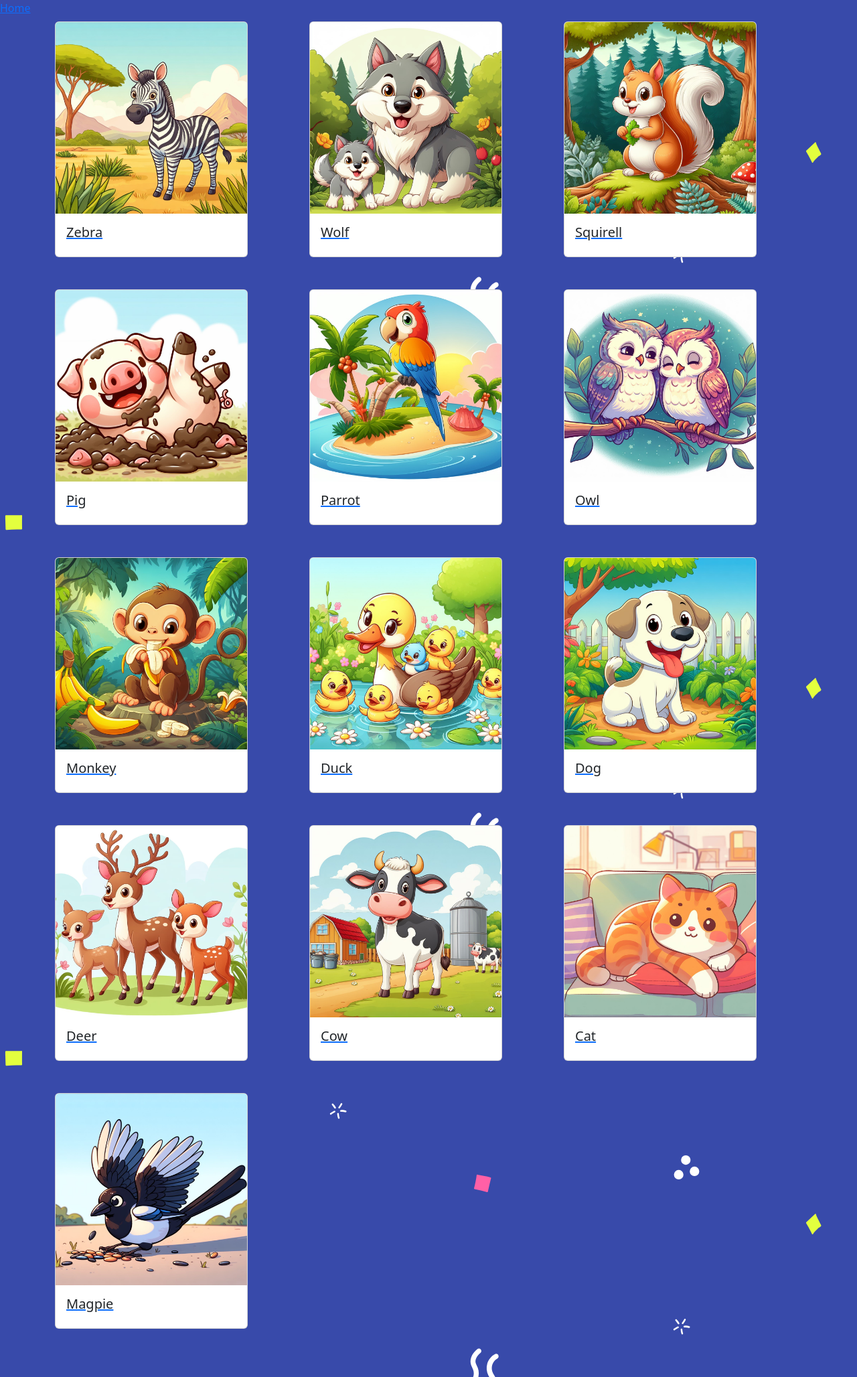
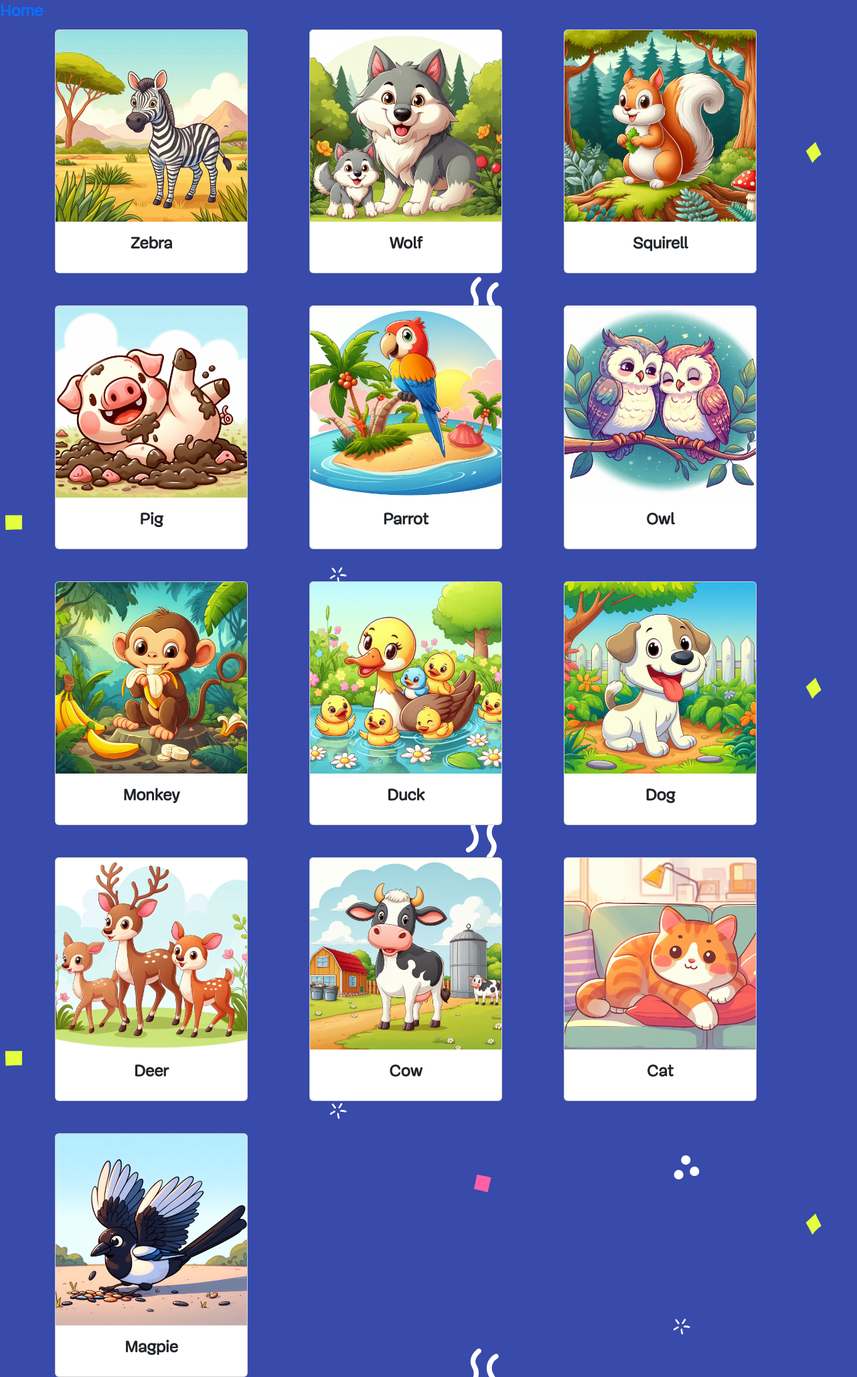
Before and after one commit to exicarus/exicarus.github.io, a Jekyll site: the page built from index.md, in a window 1280 px wide. Shown: the whole page at 67% size. Built offline with Jekyll 4.4.1, drawn with Linux system fonts in a browser that asks for light colours.

Commit message:
Update: Add Font

```diff
--- a/assets/css/style.scss
+++ b/assets/css/style.scss
@@ -3,6 +3,22 @@
 
 @import "bootstrap-5.3.2/scss/bootstrap.scss";
 
+@font-face {
+	font-family: "Mija";
+	src: url("/assets/font/Mija W03 Regular.ttf");
+}
+
 body {
-    background: url("/assets/images/confetti.svg");
+    background: url("/assets/img/confetti.svg");
 }
+
+.card:hover {
+    transform: scale(1.1);
+}
+
+a {
+    text-decoration: none;
+    font-family: "Mija";
+    font-weight: bold;
+    font-size: x-large;
+}
--- a/index.md
+++ b/index.md
@@ -12,8 +12,8 @@
                         <a href="{{ post.url }}" alt="{{ mod }}">
                             <div class="card" style="width: 18rem;">
                                 <img class="card-img-top" src="{{ post.image }}" alt="Card image cap">
-                                <div class="card-body">
-                                    <h5 class="card-title">{{ post.title }}</h5>
+                                <div class="card-body text-center">
+                                    <div class="card-title">{{ post.title }}</div>
                                 </div>
                             </div>
                         </a>
```
Also changed, not shown: assets/font/Mija W03 Regular.ttf (added), assets/img/confetti.svg (renamed from assets/images/confetti.svg).
